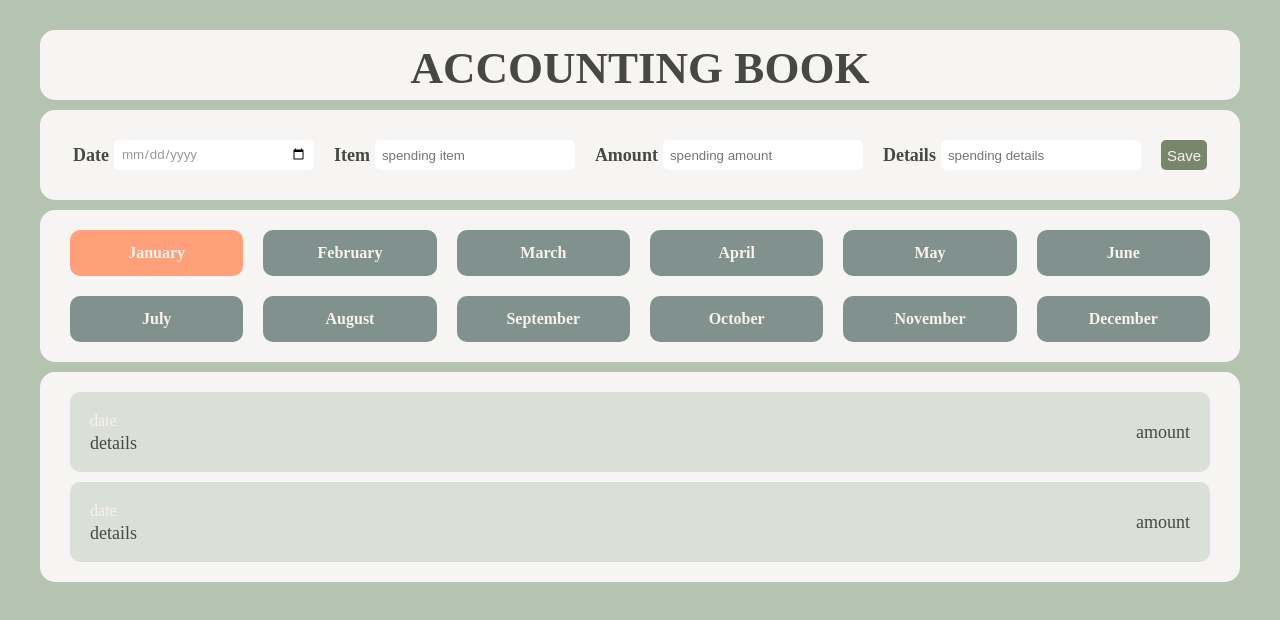
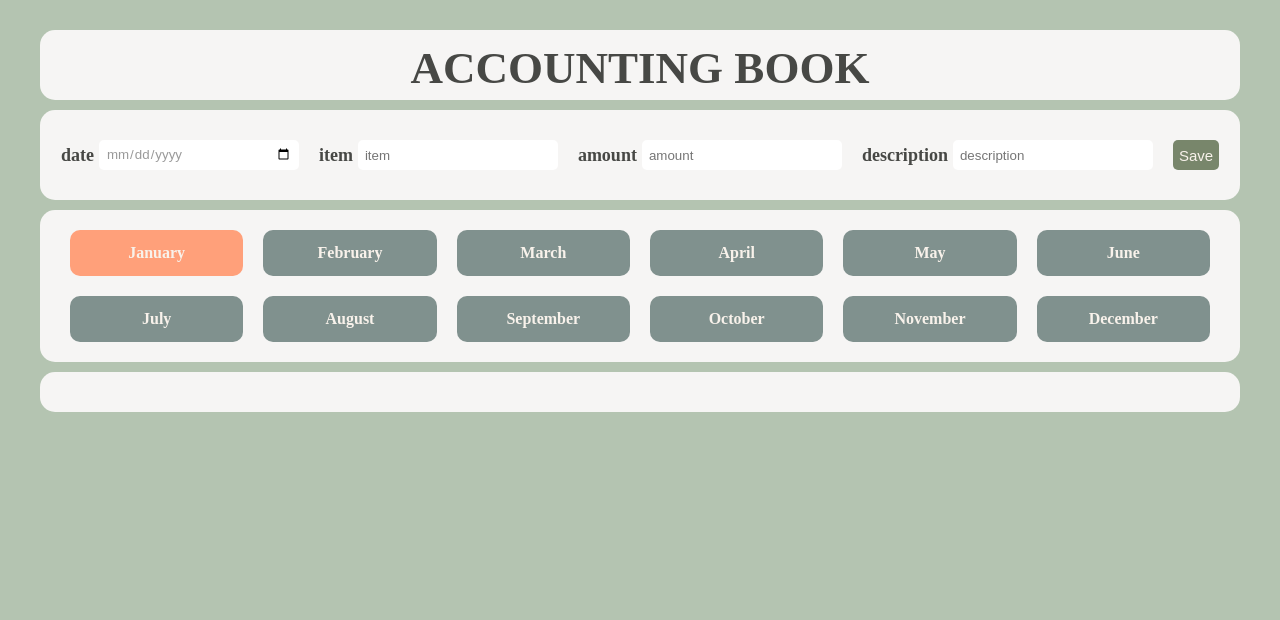
Before and after one commit to yeliinbb/Accounting, a React (Vite) app: page / in a window 1280 px wide. Shown: the top 620 px of the page. Built offline with nearby package versions, Linux system fonts and the light colour scheme; a web font is replaced by a local one.

Commit message:
로컬 스토리지 저장 및 폼 제출 구현

```diff
--- a/package.json
+++ b/package.json
@@ -13,6 +13,7 @@
     "react": "^18.2.0",
     "react-dom": "^18.2.0",
     "react-router-dom": "^6.23.1",
+    "react-uuid": "^2.0.0",
     "styled-components": "^6.1.11",
     "styled-reset": "^4.5.2",
     "uuid": "^9.0.1"
--- a/src/components/Expense.jsx
+++ b/src/components/Expense.jsx
@@ -1,11 +1,17 @@
-const Expense = () => {
+// Link로 개별 디테일 페이지 이동
+// useParams와 아이디 사용 필요
+
+const Expense = ({ setLists, list }) => {
+  const { id, date, item, amount, description } = list;
   return (
     <li>
       <div>
-        <h3>date</h3>
-        <p>details</p>
+        <h3>{date}</h3>
+        <p>
+          {item} - {description}
+        </p>
       </div>
-      <span>amount</span>
+      <span>{`${amount}원`}</span>
     </li>
   );
 };
--- a/src/components/ExpenseList.jsx
+++ b/src/components/ExpenseList.jsx
@@ -1,10 +1,11 @@
 import Expense from "./Expense";
 
-const ExpenseList = () => {
+const ExpenseList = ({ lists, setLists }) => {
   return (
     <ul>
-      <Expense />
-      <Expense />
+      {lists.map((list) => (
+        <Expense key={list.id} setLists={setLists} list={list} />
+      ))}
     </ul>
   );
 };
--- a/src/components/Form.jsx
+++ b/src/components/Form.jsx
@@ -1,33 +1,79 @@
-import styled from "styled-components";
+import uuid from "react-uuid";
+import TextInput from "./TextInput";
 
-const Form = () => {
+const Form = ({ setLists, addList }) => {
+  // 폼이 제출됐을 때 데이터 저장
+  const onSubmitHandler = (event) => {
+    event.preventDefault();
+
+    const formData = new FormData(event.target);
+    const date = formData.get("date");
+    const item = formData.get("item");
+    const amount = formData.get("amount");
+    const description = formData.get("description");
+
+    const nextList = {
+      id: uuid(),
+      date,
+      item,
+      amount: Number(amount),
+      description,
+    };
+
+    if (!date || !item || !amount || !description) {
+      alert("내용을 모두 입력해주세요.");
+    } else alert("내용이 입력됐습니다.");
+
+    setLists((prevList) => [nextList, ...prevList]);
+    addList(nextList);
+    event.target.reset();
+  };
+
   return (
-    <form>
-      <Box>
+    <form onSubmit={onSubmitHandler}>
+      {/* <Box>
         <label htmlFor="date">Date</label>
-        <input type="date" id="date" />
+        <input type="date" id="date" placeholder="YYYY-MM-DD" name="date" />
       </Box>
       <Box>
         <label htmlFor="item">Item</label>
-        <input type="text" id="item" placeholder="spending item" />
+        <input type="text" id="item" placeholder="spending item" name="item" />
       </Box>
       <Box>
         <label htmlFor="amount">Amount</label>
-        <input type="number" id="amount" placeholder="spending amount" />
+        <input
+          type="number"
+          id="amount"
+          placeholder="spending amount"
+          name="amount"
+        />
       </Box>
       <Box>
-        <label htmlFor="details">Details</label>
-        <input type="text" id="details" placeholder="spending details" />
-      </Box>
-      <button>Save</button>
+        <label htmlFor="description">Description</label>
+        <input
+          type="text"
+          id="description"
+          placeholder="description"
+          name="description"
+        />
+      </Box> */}
+      <TextInput type="date" htmlFor="date" name="date" placeholder="date" />
+      <TextInput type="text" htmlFor="item" name="item" placeholder="item" />
+      <TextInput
+        type="number"
+        htmlFor="amount"
+        name="amount"
+        placeholder="amount"
+      />
+      <TextInput
+        type="text"
+        htmlFor="description"
+        name="description"
+        placeholder="description"
+      />
+      <button type="submit">Save</button>
     </form>
   );
 };
 
 export default Form;
-
-const Box = styled.div`
-  display: flex;
-  align-items: center;
-  gap: 5px;
-`;
--- a/src/components/MonthList.jsx
+++ b/src/components/MonthList.jsx
@@ -40,7 +40,7 @@ const MonthsList = () => {
         return (
           <MonthBox
             $active={activeIndex === index}
-            key={month}
+            key={month.name}
             onClick={() => handleClick(index)}
           >
             {month.name}
--- /dev/null
+++ b/src/components/TextInput.jsx
@@ -0,0 +1,18 @@
+import styled from "styled-components";
+
+const TextInput = ({ type, htmlFor, name, placeholder }) => {
+  return (
+    <Box>
+      <label htmlFor={htmlFor}>{name}</label>
+      <input type={type} id={htmlFor} name={name} placeholder={placeholder} />
+    </Box>
+  );
+};
+
+export default TextInput;
+
+const Box = styled.div`
+  display: flex;
+  align-items: center;
+  gap: 5px;
+`;
--- a/src/pages/Home.jsx
+++ b/src/pages/Home.jsx
@@ -1,17 +1,39 @@
 import ExpenseList from "../components/ExpenseList";
 import Form from "../components/Form";
 import MonthsList from "../components/MonthList";
+import { useEffect, useState } from "react";
 
 const Home = () => {
+  const [lists, setLists] = useState([]);
+
+  // 컴포넌트가 마운트될 때 로컬스토리지에서 값을 가져오기
+  useEffect(() => {
+    const savedLists = localStorage.getItem("inputs");
+    const newLists = savedLists ? JSON.parse(savedLists) : [];
+    setLists(newLists);
+  }, []);
+
+  // // 새로운 리스트를 추가하는 함수
+  const addList = (newList) => {
+    // setLists((prevLists) => {
+    //   const updatedLists = [...prevLists, newList];
+    //   localStorage.setItem("inputs", JSON.stringify(updatedLists));
+    //   return updatedLists;
+    // });
+    const updateLists = [newList, ...lists];
+    setLists(updateLists);
+    localStorage.setItem("inputs", JSON.stringify(updateLists));
+  };
+
   return (
     <>
       <header>
         <h1>ACCOUNTING BOOK</h1>
       </header>
       <main>
-        <Form />
+        <Form setLists={setLists} lists={lists} addList={addList} />
         <MonthsList />
-        <ExpenseList />
+        <ExpenseList lists={lists} setLists={setLists} />
       </main>
     </>
   );
```
Also changed, not shown: 1 other file (tests, documents, lock files or other folders).
